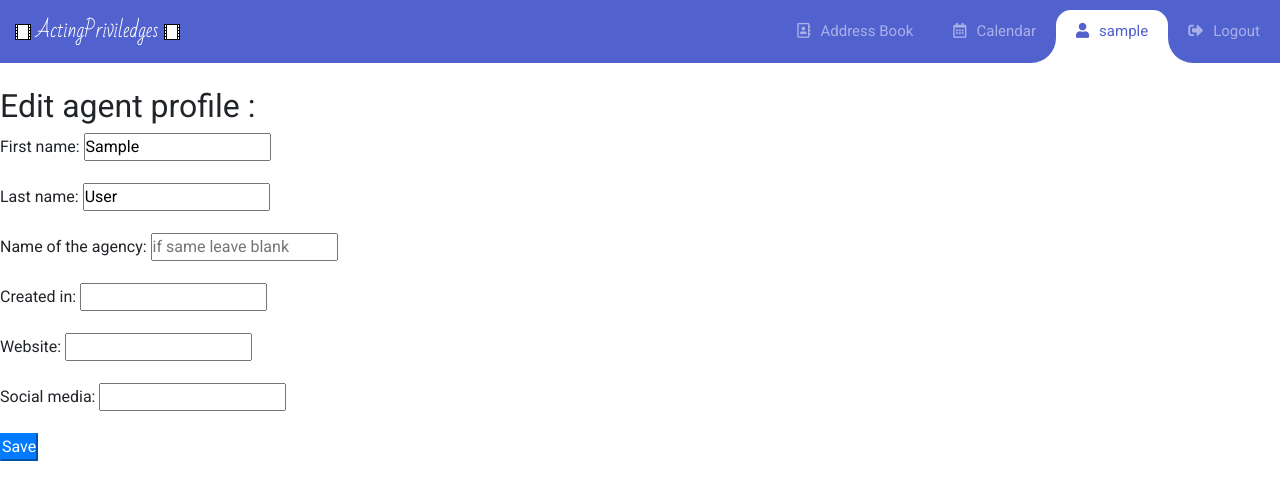
After one commit to MrAch26/acting_project, a Django app: page /accounts/agent/update/ in a window 1280 px wide. The commit adds this page. Shown: the top 500 px of the page. Run offline with Django 3.2, Linux system fonts and the light colour scheme; the visitor is signed in with stand-in values (Sample User, id 1); some libraries are stand-ins or nearby versions.

Commit message:
new changes made waiting for review and implementation of autocomplete with formset

```diff
--- a/accounts/forms.py
+++ b/accounts/forms.py
@@ -1,9 +1,8 @@
 from django import forms
 from django.contrib.auth.forms import UserCreationForm  # form provided for registration
 from django.forms import formset_factory
-
 from .models import CustomUser, ActorProfile, AgentProfile, WorkHistory, PhysicalInfo
-
+from dal import autocomplete
 
 class UserSignupForm(UserCreationForm):
     class Meta:
@@ -13,10 +12,12 @@ class UserSignupForm(UserCreationForm):
             "is_actor": "Are you an actor ?"
         }
 
+
 class EditUser(forms.ModelForm):
     class Meta:
         model = CustomUser
         fields = ["first_name", "last_name"]
+
 
 class EditActorProfile(forms.ModelForm):
     class Meta:
@@ -28,16 +29,26 @@ class EditAgentProfile(forms.ModelForm):
     class Meta:
         model = AgentProfile
         exclude = ['user']
+        labels = {
+            'name_of_agent': 'Name of the agency'
+        }
+        widgets = {
+            'name_of_agent': forms.TextInput(attrs={'placeholder': 'if same leave blank'})}
+
 
 class PhysicalInfoForm(forms.ModelForm):
     class Meta:
         model = PhysicalInfo
         fields = '__all__'
 
+
 class WorkHistoryForm(forms.ModelForm):
     class Meta:
         model = WorkHistory
         exclude = ['actor_profile']
+        widgets = {
+            'project': autocomplete.ModelSelect2(url='project_autocomplete')
+        }
 
 
-WorkHistoryFormSet = formset_factory(WorkHistoryForm, extra=3)
+WorkHistoryFormSet = formset_factory(WorkHistoryForm)
--- a/accounts/models.py
+++ b/accounts/models.py
@@ -40,7 +40,7 @@ class ActorProfile(models.Model):
 
 class AgentProfile(models.Model):
     user = models.OneToOneField(CustomUser, on_delete=models.CASCADE)
-    name_of_agent = models.CharField(max_length=100)
+    name_of_agent = models.CharField(max_length=100, blank=True)
     created_in = models.DateField(null=True)
     website = models.URLField(blank=True)
     social_media = models.CharField(max_length=50, blank=True)
@@ -49,13 +49,15 @@ class AgentProfile(models.Model):
 class Project(models.Model):
     TYPE_PROJECT_CHOICES = [("movie", "Movie"), ("tv-show", "TV-Show"), ("play", "Theatrical Play"), ("other", "Other")]
     name = models.CharField(max_length=50)
-    type_of_project = models.CharField(max_length=30, choices=TYPE_PROJECT_CHOICES)
-    description = models.TextField()
+    type_of_project = models.CharField(max_length=30, choices=TYPE_PROJECT_CHOICES, default='movie')
+    description = models.TextField(blank=True, null=True)
 
+    def __str__(self):
+        return self.name
 
 class WorkHistory(models.Model):
     ROLE_CHOICES = [("main", "Main"), ("sup", "Supporting"), ("extra", "Extra")]
-    # project = models.ForeignKey(Project, on_delete=models.CASCADE)
+    project = models.ForeignKey(Project, on_delete=models.CASCADE)
     publish_date = models.DateTimeField()
     role_type = models.CharField(default="extra", choices=ROLE_CHOICES, max_length=50)
     actor_profile = models.ForeignKey(ActorProfile, on_delete=models.CASCADE)
--- /dev/null
+++ b/accounts/templates/accounts/edit_agent.html
@@ -0,0 +1,18 @@
+{% extends "base.html" %}
+
+{% block title %}
+Agent Profile
+{% endblock %}
+
+{% block content %}
+    <h2>Edit agent profile :</h2>
+
+    <form method="post">
+    {% csrf_token %}
+    {{ user_form.as_p }}
+    {{ agent_form.as_p }}
+    <input type="submit" value="Save" class="btn-primary">
+    </form>
+
+
+{% endblock %}
--- a/accounts/urls.py
+++ b/accounts/urls.py
@@ -3,8 +3,11 @@ from . import views
 
 urlpatterns = [
     path('', include('django.contrib.auth.urls')),
-    # path('profile/<int:pk>', views.ProfileView.as_view(), name='profile'),
+    # path('profile/<pk>', views.ProfileView.as_view(), name='profile'),
     path('signup/', views.UserSignUp.as_view(), name="signup"),
     path('profile/update/', views.actor_profile, name="edit_profile"),
+    path('agent/update/', views.agent_profile, name="edit_agent"),
+    path('project-autocomplete/', views.ProjectAutocomplete.as_view(create_field='name'), name='project_autocomplete'),
+
 
 ]
--- a/accounts/views.py
+++ b/accounts/views.py
@@ -1,9 +1,15 @@
+from dal import autocomplete
+from django.contrib import messages
 from django.contrib.auth import authenticate, login
 from django.contrib.auth.models import User
 from django.shortcuts import redirect, render
 from django.urls import reverse, reverse_lazy
-from django.views.generic import CreateView, UpdateView, DetailView
-from accounts.forms import UserSignupForm, EditActorProfile, EditAgentProfile, EditUser, WorkHistoryFormSet
+from django.views.generic import CreateView, UpdateView, DetailView, ListView
+from django.views.generic.base import View
+
+from accounts.forms import UserSignupForm, EditActorProfile, EditAgentProfile, EditUser, WorkHistoryFormSet, \
+    WorkHistoryForm
+from accounts.models import ActorProfile, AgentProfile, Project
 
 
 class UserSignUp(CreateView):
@@ -12,6 +18,14 @@ class UserSignUp(CreateView):
     form_class = UserSignupForm
     # success_url = reverse_lazy('home') redireect if actor or not
     failed_message = "The User couldn't be added"
+
+    def get_success_url(self, **kwargs):
+        if self.is_actor:
+            return reverse_lazy('edit_profile')
+        else:
+            return reverse_lazy('edit_agent')
+
+    # todo: redirect to update profile
 
     # def form_valid(self, form):
     #     user_to_add = form.cleaned_data
@@ -25,6 +39,7 @@ class UserSignUp(CreateView):
     #
     #
     #         return
+
 
 def actor_profile(request):
     user_edit_form = EditUser(request.POST or None, instance=request.user)
@@ -48,18 +63,45 @@ def actor_profile(request):
                 workhistory = form.save(commit=False)
                 workhistory.actor_profile = profile
                 workhistory.save()
+            # messages.add_message(request, messages.INFO, 'You have created an Actor Account successfully')
             return redirect('home')
 
-    context = {'user_form': user_edit_form, 'profile_form': profile_edit_form, 'formset': formset}
+    form = WorkHistoryForm()
+    context = {'user_form': user_edit_form, 'profile_form': profile_edit_form, 'formset': formset, 'form1': form}
 
     return render(request, 'accounts/edit_profile.html', context)
 
 
+def agent_profile(request):
+    user_edit_form = EditUser(request.POST or None, instance=request.user)
+    agent_edit_form = EditAgentProfile(request.POST or None, instance=request.user.profile())
 
-# class ProfileView(UpdateView):
-#     model = Profile
-#     template_name = '../templates/profile.html'
-#     form_class = ProfileViewForm
-#     success_url = reverse_lazy('home')
+    if request.method == 'POST':
+        if user_edit_form.is_valid() and agent_edit_form.is_valid():
+            user = user_edit_form.save()
+            profile_agent = agent_edit_form.save()
+            # messages.add_message(request, messages.INFO, 'You have created an Actor Account successfully')
+            return redirect('home')
+
+    context = {'user_form': user_edit_form, 'agent_form': agent_edit_form}
+
+    return render(request, 'accounts/edit_agent.html', context)
+
+# def profile(request):
+
+
+class ProjectAutocomplete(autocomplete.Select2QuerySetView):
+    def get_queryset(self):
+        qs = Project.objects.all()
+        if self.q:
+            qs = qs.filter(name__istartswith=self.q)
+        return qs
+
+
+
+# todo: def request
+# class ProfileView(DetailView):
+#     model = AgentProfile, ActorProfile
+#     template_name = 'registration/profile.html'
 
 # class MyLoginView(LoginView):
--- a/static/css/styles.css
+++ b/static/css/styles.css
@@ -1,3 +1,4 @@
-body{
-    /*background-color:royalblue;*/
+
+.form-panel:not(.active) {
+    display:none;
 }
--- a/templates/base.html
+++ b/templates/base.html
@@ -1,4 +1,5 @@
 {% load static %}
+{% load bootstrap4 %}
 <!doctype html>
 <html lang="en">
 <head>
@@ -20,6 +21,16 @@
 </head>
 <body>
 
+{% bootstrap_messages %}
+
+{% if messages %}
+    <ul>
+    {% for message in messages %}
+    <li class="alert-primary">{{ message }}</li>
+    {% endfor %}
+    </ul>
+{% endif %}
+
 <header>
 {% include "partials/nav.html" %}
 </header>
@@ -35,10 +46,15 @@
     {% endblock %}
 </footer>
 
-<script src="https://code.jquery.com/jquery-3.4.1.min.js"></script>
+
+{#<script src="https://code.jquery.com/jquery-3.4.1.min.js"></script>#}
+    <script type="text/javascript" src="{% static 'admin/js/vendor/jquery/jquery.js' %}"></script>
+     {{ form.media }}
 <script src="https://stackpath.bootstrapcdn.com/bootstrap/4.3.1/js/bootstrap.min.js"></script>
 <script src="{% static 'js/nav.js' %}"></script>
 {% block js %}
 {% endblock %}
+
+
 </body>
 </html>
--- a/templates/partials/nav.html
+++ b/templates/partials/nav.html
@@ -11,18 +11,29 @@
             <ul class="navbar-nav ml-auto">
                 <div class="hori-selector"><div class="left"></div><div class="right"></div></div>
 {#                todo: fix nav buttton #}
-                <li class="nav-item active">
-                    <a class="nav-link " href="{% url 'login' %}"><i class="fas fa-tachometer-alt"></i>Login</a>
-                </li>
                 <li class="nav-item">
                     <a class="nav-link" href="/"><i class="far fa-address-book"></i>Address Book</a>
                 </li>
                 <li class="nav-item">
-                    <a class="nav-link" href="{% url 'signup' %}" href="javascript:void(0);"><i class="far fa-signup"></i>Signup</a>
-                </li>
-                <li class="nav-item">
                     <a class="nav-link" id="abc" href="javascript:void(document.getElementById('abc').href='xyz.php');"><i class="far fa-calendar-alt"></i>Calendar</a>
                 </li>
+{#            todo: use dropdown for logout 'dropdown-toggle'#}
+                {% if user.is_authenticated %}
+                <li class="nav-item active">
+                    <a class="nav-link" id="abc" href="/"><i class="fas fa-user"></i>{{ user.username }}</a>
+                </li>
+                <li class="nav-item ">
+                    <a class="nav-link" id="abc" href="{% url 'logout' %}"><i class="fas fa-sign-out-alt"></i>Logout</a>
+                </li>
+                {% else %}
+                <li class="nav-item">
+                    <a class="nav-link " href="{% url 'login' %}"><i class="fas fa-sign-in-alt"></i>Login</a>
+                </li>
+                <li class="nav-item active">
+                    <a class="nav-link" href="{% url 'signup' %}"><i class="fas fa-user-plus"></i>Signup</a>
+                </li>
+                {% endif %}
+
 {#                <li class="nav-item">#}
 {#                    <a class="nav-link" href="javascript:void(0);"><i class="far fa-chart-bar"></i>Charts</a>#}
 {#                </li>#}
```
Also changed, not shown: accounts/templates/accounts/edit_profile.html (+101 -26 lines), accounts/templates/registration/profile.html (+15 -6 lines), acting_project/settings.py (+9 -2 lines).
